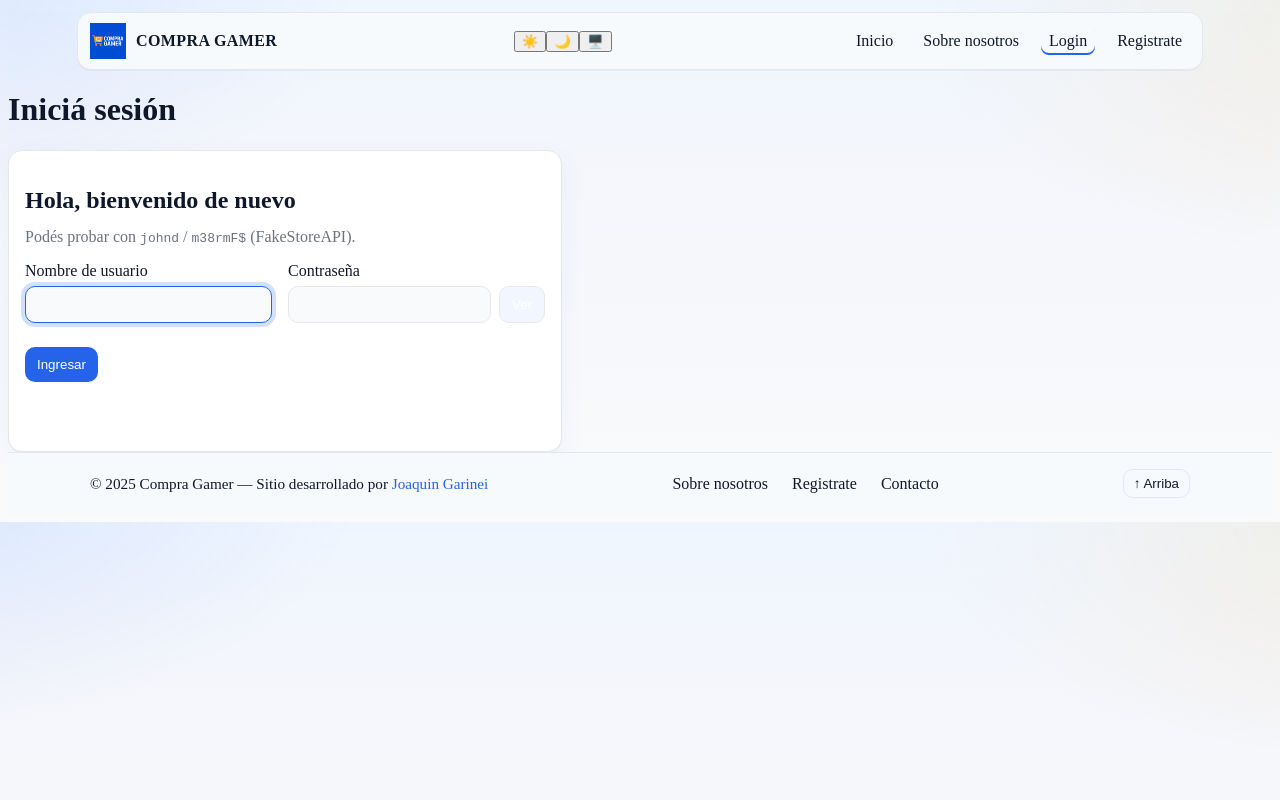
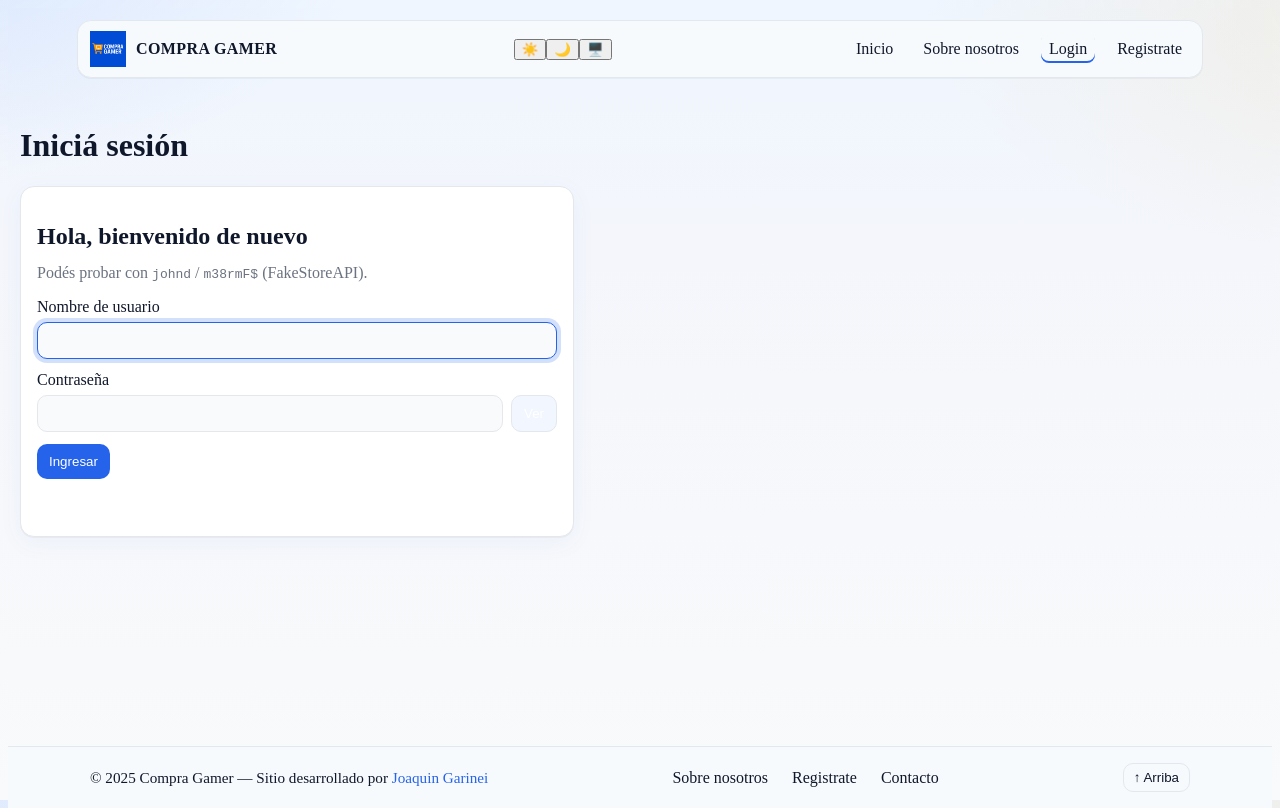
Before and after one commit to Joaco004/Proyecto-Final, a React (Vite) app: page /Login in a window 1280 px wide. Built offline with nearby package versions, Linux system fonts and the light colour scheme.

Commit message:
fix: arreglo de bug en el dashboard

```diff
--- a/src/components/Layout.jsx
+++ b/src/components/Layout.jsx
@@ -1,16 +1,14 @@
-import { Footer } from "./Footer"
-import { Header } from "./Header"
+import { Footer } from "./Footer";
+import { Header } from "./Header";
 
-const Layout = (props) => {
+const Layout = ({ children, background }) => {
   return (
-    <div className={props.background}>
+    <div className={`site ${background || ""}`}>
       <Header />
-      <main>
-        {props.children}
-      </main>
+      <main className="site__main">{children}</main>
       <Footer />
     </div>
-  )
-}
+  );
+};
 
-export { Layout }
+export { Layout };
--- a/src/index.css
+++ b/src/index.css
@@ -29,13 +29,13 @@ html,body{
   color: var(--text-900);
 }
 
+
 :root.dark html,
 :root.dark body,
 [data-theme="dark"] body{
   background:
-    radial-gradient(1200px 600px at 80% -10%, rgba(37,99,235,.15), transparent 60%),
-    radial-gradient(800px 400px at 10% 110%, rgba(245,158,11,.08), transparent 60%),
-    linear-gradient(180deg, var(--bg-tint) 0%, var(--bg) 60%, var(--bg) 100%);
+    radial-gradient(1200px 600px at 80% -10%, rgba(37,99,235,.10), transparent 60%),
+    linear-gradient(180deg, var(--bg-tint) 0%, var(--bg) 75%, var(--bg) 100%);
   color: var(--text-900);
 }
 
@@ -51,8 +51,9 @@ html,body{
   background: var(--card);
   border: 1px solid var(--card-border);
   border-radius: 14px;
-  box-shadow: 0 6px 24px rgba(0,0,0,.45), inset 0 1px 0 rgba(255,255,255,.02);
+  box-shadow: 0 8px 28px rgba(0,0,0,.6), inset 0 1px 0 rgba(255,255,255,.02);
 }
+
 
 .home__header,
 .about-hero,
@@ -63,46 +64,6 @@ html,body{
   border: 1px solid var(--card-border);
   border-radius: 14px;
 }
-
-input, textarea, select{
-  display:block;
-  padding:5px;
-  background:#f8fafc;
-  border:1px solid var(--card-border);
-  border-radius:10px;
-}
-input:focus, textarea:focus, select:focus{
-  box-shadow:0 0 0 4px var(--ring);
-  border-color: var(--brand-700);
-}
-
-:root.dark :is(input,textarea,select):focus,
-[data-theme="dark"] :is(input,textarea,select):focus{
-  box-shadow: 0 0 0 4px rgba(37,99,235,.25);
-  border-color: var(--brand-700);
-}
-
-.btn{ background:#2563eb; color:#fff; border:none; border-radius:10px; }
-.btn--ghost{
-  background: rgba(37,99,235,.06);
-  border: 1px solid var(--card-border);
-}
-
-a:hover{ color:#2563eb; }
-
-.red { background-color: red; }
-.blue { background-color: blue; }
-.error { color: red; }
-.popup-edit { background-color: yellowgreen; padding: 20px; }
-:root.dark html,
-:root.dark body,
-[data-theme="dark"] body{
-  background:
-    radial-gradient(1200px 600px at 80% -10%, rgba(37,99,235,.10), transparent 60%),
-    radial-gradient(800px 400px at 10% 110%, rgba(245,158,11,.05), transparent 60%),
-    linear-gradient(180deg, var(--bg-tint) 0%, var(--bg) 75%, var(--bg) 100%);
-}
-
 :root.dark .about-hero,
 :root.dark .home__header,
 :root.dark .form-card,
@@ -115,6 +76,19 @@ a:hover{ color:#2563eb; }
 [data-theme="dark"] .card.created{
   background: var(--card);
   border-color: var(--card-border);
+}
+
+
+input, textarea, select{
+  display:block;
+  padding:10px 12px;
+  background:#f8fafc;
+  border:1px solid var(--card-border);
+  border-radius:10px;
+}
+input:focus, textarea:focus, select:focus{
+  box-shadow:0 0 0 4px var(--ring);
+  border-color: var(--brand-700);
 }
 
 :root.dark :is(input,textarea,select),
@@ -133,14 +107,54 @@ a:hover{ color:#2563eb; }
   box-shadow: 0 0 0 3px rgba(37,99,235,.25);
 }
 
-:root.dark .card,
-[data-theme="dark"] .card{
-  border-color: var(--card-border);
-  box-shadow: 0 8px 28px rgba(0,0,0,.6), inset 0 1px 0 rgba(255,255,255,.02);
+
+.btn{ background:#2563eb;
+  color:#fff;
+  border:none;
+  border-radius:10px;
+  padding:10px 12px;
+}
+.btn--ghost { background: rgba(37,99,235,.06);
+  border: 1px solid var(--card-border);
+}
+a:hover{
+  color:#2563eb;
 }
 
-:root.dark .nav.open .nav__list,
-[data-theme="dark"] .nav.open .nav__list{
+
+.popup-edit{
+  background: var(--surface-2);
+  border:1px solid var(--card-border);
+  border-radius:12px;
+  padding:20px;
+}
+:root.dark .popup-edit{
   background: var(--card);
-  border:1px solid var(--card-border);
 }
+
+
+html, body, #root {
+  height: 100%;
+}
+.site{
+  min-height: 100dvh;
+  display:flex;
+  flex-direction:column;
+}
+.site__main {
+  flex:1 0 auto;
+  padding:16px 12px;
+}
+.site-footer {
+  margin-top:auto;
+}
+
+.red {
+  background-color: red;
+}
+.blue {
+  background-color: blue;
+}
+.error {
+  color: red;
+}
--- a/src/pages/Dashboard.jsx
+++ b/src/pages/Dashboard.jsx
@@ -1,6 +1,25 @@
 import { useState } from "react";
 import { Layout } from "../components/Layout";
 import "../styles/pages/Dashboard.css";
+
+const PC_CATEGORIES = [
+  { value: "cpu", label: "CPU" },
+  { value: "gpu", label: "GPU" },
+  { value: "motherboard", label: "Motherboard" },
+  { value: "ram", label: "Memoria RAM" },
+  { value: "almacenamiento", label: "Almacenamiento (SSD/HDD)" },
+  { value: "fuente", label: "Fuente (PSU)" },
+  { value: "gabinete", label: "Gabinete" },
+  { value: "cooler", label: "Refrigeración (Cooler/AIO)" },
+  { value: "monitor", label: "Monitor" },
+  { value: "teclado", label: "Teclado" },
+  { value: "mouse", label: "Mouse" },
+  { value: "audio", label: "Audio / Headset" },
+  { value: "red", label: "Red / WiFi" },
+  { value: "video", label: "Video / Captura" },
+  { value: "energia", label: "Energía / UPS" },
+  { value: "accesorio", label: "Accesorios / Herramientas" },
+];
 
 const Dashboard = () => {
   const [form, setForm] = useState({
@@ -8,7 +27,7 @@ const Dashboard = () => {
     price: "",
     description: "",
     category: "",
-    image: ""
+    image: "",
   });
   const [errors, setErrors] = useState({});
   const [submitting, setSubmitting] = useState(false);
@@ -47,9 +66,9 @@ const Dashboard = () => {
           title: form.title,
           price: Number(form.price),
           description: form.description,
-          category: form.category || "other",
-          image: form.image || "https://picsum.photos/seed/product/600"
-        })
+          category: form.category || "accesorio",
+          image: form.image || "https://source.unsplash.com/600x600/?computer%20hardware&sig=777",
+        }),
       });
       if (!res.ok) throw new Error("Server error");
       const data = await res.json();
@@ -66,13 +85,14 @@ const Dashboard = () => {
 
   return (
     <Layout>
-      <h1>Panel de Administración</h1>
+      <div className="dashboard">
+        <h1 className="page-title">Panel de Administración</h1>
 
-      <section className="card form-card">
+        <section className="card dashboard__panel">
           <h2>Cargar nuevo producto</h2>
 
-        <form onSubmit={handleSubmit} noValidate>
-          <div className="field">
+          <form className="dashboard__form" onSubmit={handleSubmit} noValidate>
+            <div className="field field--full">
               <label>Nombre del producto</label>
               <input
                 name="title"
@@ -98,7 +118,7 @@ const Dashboard = () => {
               {errors.price && <small className="error">{errors.price}</small>}
             </div>
 
-          <div className="field">
+            <div className="field field--full">
               <label>Descripción</label>
               <textarea
                 name="description"
@@ -114,10 +134,9 @@ const Dashboard = () => {
               <label>Categoría</label>
               <select name="category" value={form.category} onChange={onChange}>
                 <option value="">Seleccionar…</option>
-              <option value="men's clothing">Hombre</option>
-              <option value="women's clothing">Mujer</option>
-              <option value="jewelery">Joyería</option>
-              <option value="electronics">Electrónica</option>
+                {PC_CATEGORIES.map((c) => (
+                  <option key={c.value} value={c.value}>{c.label}</option>
+                ))}
               </select>
             </div>
 
@@ -125,6 +144,7 @@ const Dashboard = () => {
               <label>URL de imagen (opcional)</label>
               <input
                 name="image"
+                type="url"
                 placeholder="https://... .jpg"
                 value={form.image}
                 onChange={onChange}
@@ -132,27 +152,29 @@ const Dashboard = () => {
               {errors.image && <small className="error">{errors.image}</small>}
             </div>
 
+            <div className="actions">
               <button className="btn" disabled={submitting}>
                 {submitting ? "Guardando..." : "Guardar producto"}
               </button>
+            </div>
 
-          <p
-            className={`form-msg ${serverMsg.includes("✅") ? "ok" : "err"}`}
-            aria-live="polite"
-          >
+            {serverMsg && (
+              <p className={`form-msg ${serverMsg.includes("✅") ? "ok" : "err"}`} aria-live="polite">
                 {serverMsg}
               </p>
+            )}
           </form>
         </section>
 
         {created && (
-        <section className="card created">
+          <section className="card dashboard__preview">
             <h3>Último creado</h3>
             <p><strong>{created.title}</strong> — ${created.price}</p>
             {created.image && <img src={created.image} alt={created.title} width="120" />}
             <p>{created.description}</p>
           </section>
         )}
+      </div>
     </Layout>
   );
 };
--- a/src/styles/pages/Dashboard.css
+++ b/src/styles/pages/Dashboard.css
@@ -1,10 +1,12 @@
 .form-card{
   background: var(--surface-2);
   border: 1px solid var(--card-border);
+  border-radius:14px;
   padding:16px;
-  border-radius:14px;
-  margin:16px 0;
+  margin:16px auto;
+  max-width: 1000px;
 }
+
 
 :root.dark .form-card,
 [data-theme="dark"] .form-card{
@@ -12,7 +14,24 @@
 }
 
 
+.form-card > form{
+  display:grid;
+  grid-template-columns: 1fr;
+  gap:12px 16px;
+}
+
+
+@media (min-width:880px){
+  .form-card > form{ grid-template-columns: 1fr 1fr; }
+
+  .form-card > form .field:nth-of-type(3){ grid-column: 1 / -1; }
+
+  .form-card > form .btn{ grid-column: 1 / -1; justify-self: start; }
+}
+
+
 .field{ display:flex; flex-direction:column; gap:6px; margin-bottom:12px; }
+
 .field input,
 .field textarea,
 .field select{
@@ -22,9 +41,13 @@
   border-radius:10px;
   outline:none;
 }
+
+
 :root.dark .field :is(input,textarea,select),
 [data-theme="dark"] .field :is(input,textarea,select){
-  background: var(--card);
+  background:#0e1726;
+  border-color:#223046;
+  color: var(--text-900);
 }
 
 .field input:focus,
@@ -34,10 +57,12 @@
   border-color: var(--brand-700);
 }
 
+
 .error{ color:#dc2626; font-size:.85rem; }
 .form-msg{ margin-top:8px; font-size:.95rem; }
 .form-msg.ok{ color:#065f46; }
 .form-msg.err{ color:#b91c1c; }
+
 
 .btn{
   background: var(--brand-700);
@@ -46,16 +71,11 @@
 }
 .btn[disabled]{ opacity:.6; cursor:not-allowed; }
 
+
 .card.created{
   background: var(--card);
   border:1px solid var(--card-border);
   border-radius:14px; padding:12px;
+  max-width: 1000px;
+  margin: 16px auto;
 }
-
-@media (min-width:880px){
-  form{
-    display:grid; grid-template-columns: 1fr 1fr; gap:12px 16px;
-  }
-  .field:nth-child(3){ grid-column: 1 / -1; }
-  .btn{ grid-column: 1 / -1; justify-self:start; }
-}
```
Lines whose indentation alone changed are shown as unchanged.
